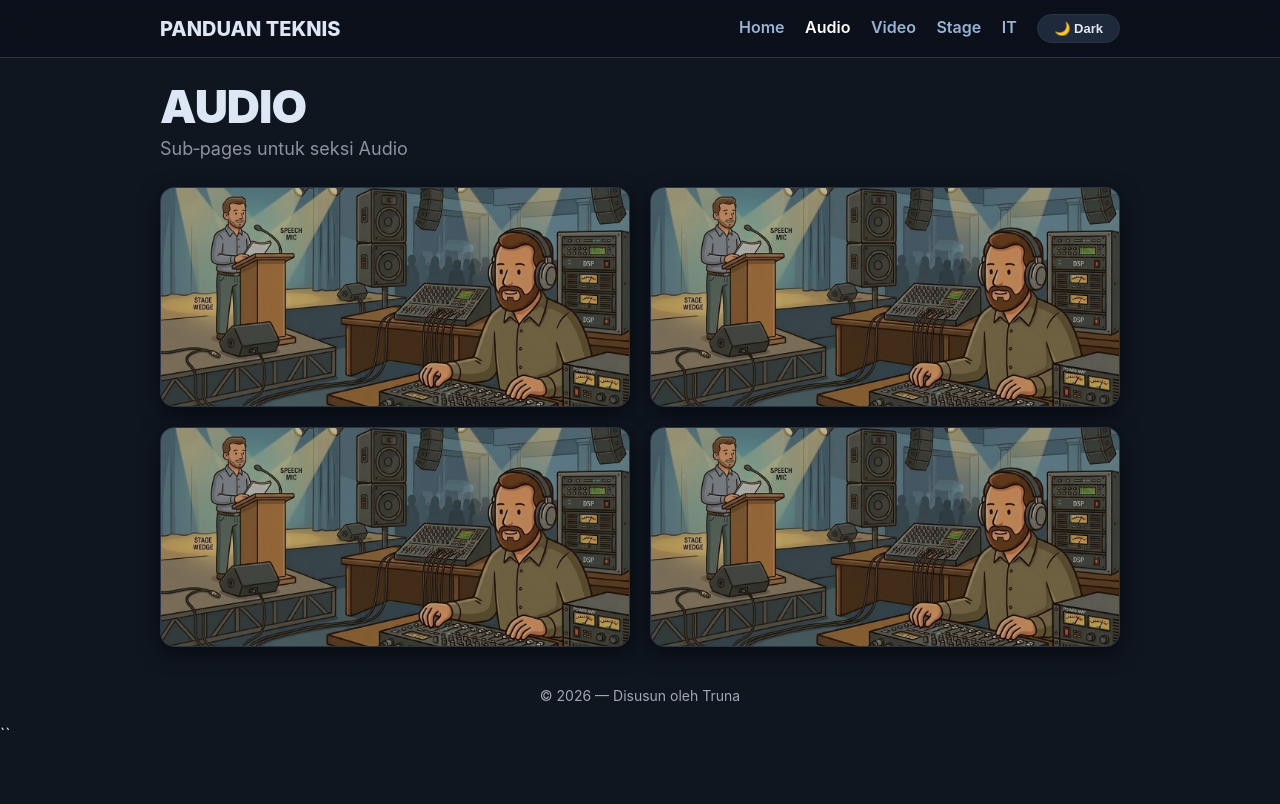
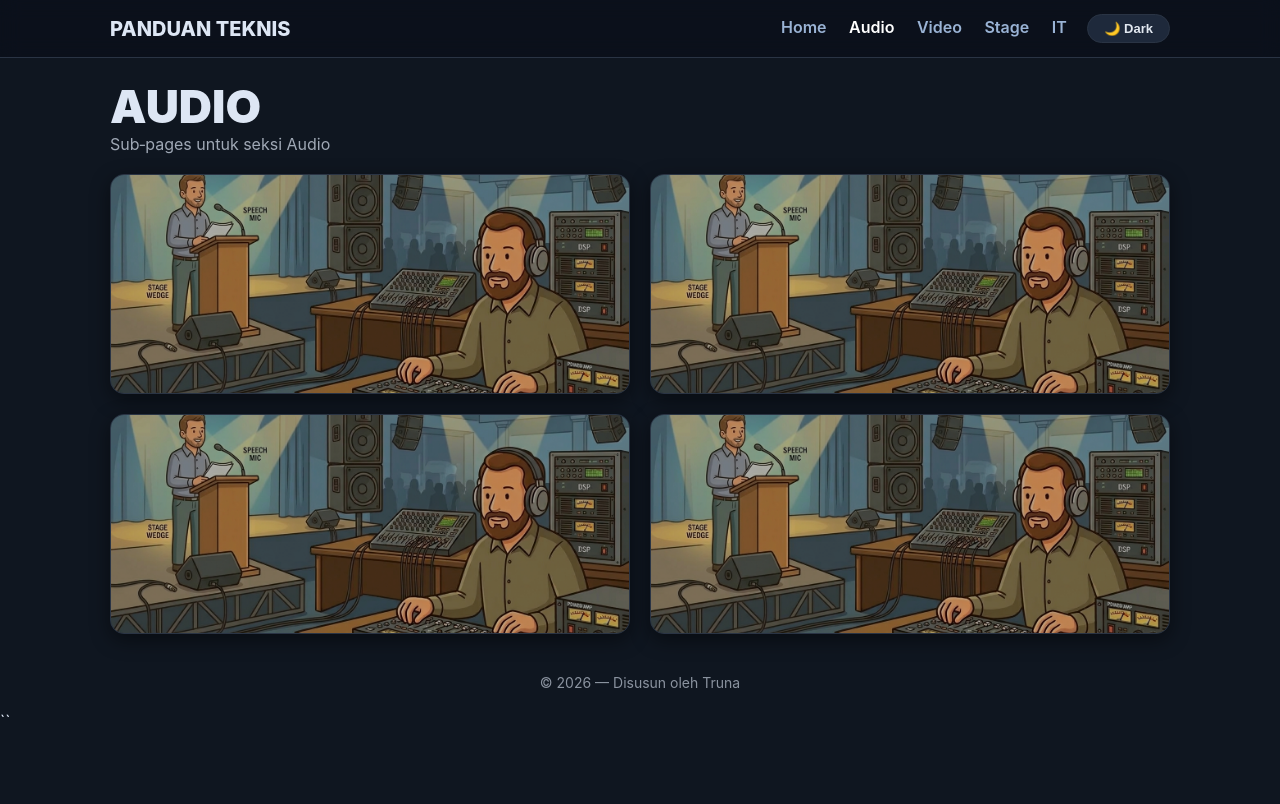
Before and after one commit to trunap/avja, a PHP site: page /audio.html in a window 1280 px wide. After the commit the page ends 717 px from the top, so only its background shows below. Run offline with PHP 8.4, Linux system fonts and the light colour scheme.

Commit message:
Update style.css

```diff
--- a/assets/style.css
+++ b/assets/style.css
@@ -1,19 +1,18 @@
 /* ---------- RESET ---------- */
-* {
-  margin: 0;
-  padding: 0;
-  box-sizing: border-box;
-}
+* { margin: 0; padding: 0; box-sizing: border-box; }
 
+/* ---------- COLOR SYSTEM ---------- */
 :root {
   --bg: #0f1620;
-  --card: #1a2332ee;
+  --card: #1a2332dd;
   --line: #2a3444;
   --text: #dde6f4;
 
-  --audio: #ffb84d;
-  --video: #4db7ff;
-  --stage: #da72ff;
+  --audio: #4DB7FF;    /* biru */
+  --video: #FFA64D;    /* orange */
+  --stage: #C48A4D;    /* coklat */
+  --it: #B46DFF;       /* ungu */
+  --apendiks: #ffffff; /* putih */
 }
 
 /* ---------- BODY ---------- */
@@ -21,8 +20,8 @@ body {
   background: var(--bg);
   color: var(--text);
   font-family: "Inter", Arial, sans-serif;
+  transition: .3s ease;
   padding-bottom: 60px;
-  transition: .3s ease;
 }
 
 /* ---------- NAV ---------- */
@@ -30,76 +29,64 @@ body {
   background: rgba(10, 15, 25, 0.65);
   backdrop-filter: blur(10px);
   border-bottom: 1px solid var(--line);
-  position: sticky;
-  top: 0;
-  z-index: 20;
+  position: sticky; top: 0; z-index: 50;
 }
 
 .navbar-inner {
-  max-width: 1000px;
+  max-width: 1100px;
   margin: auto;
   padding: 14px 20px;
-  display: flex;
-  justify-content: space-between;
-  align-items: center;
+  display: flex; justify-content: space-between; align-items: center;
 }
 
-.brand {
-  font-size: 20px;
-  font-weight: 800;
-  text-decoration: none;
-  color: var(--text);
-}
+.brand { font-size: 20px; font-weight: 800; color: var(--text); text-decoration: none; }
 
 .nav a {
+  margin-left: 18px;
+  font-weight: 600;
+  color: #9ab3d5;
+  text-decoration: none;
+  transition: .2s;
+}
+.nav a:hover, .nav a.active { color: #fff; }
+
+/* ---------- THEME TOGGLE ---------- */
+.theme-toggle {
+  cursor: pointer;
+  padding: 6px 16px;
+  border-radius: 999px;
+  border: 1px solid var(--line);
+  background: #1e293b;
+  color: #e2e8f0;
+  font-size: 13px;
+  font-weight: 700;
   margin-left: 16px;
-  font-weight: 600;
-  text-decoration: none;
-  color: #9ab3d5;
   transition: .25s;
 }
+.theme-toggle:hover { background: #334155; }
 
-.nav a.active,
-.nav a:hover {
-  color: #ffffff;
+/* ---------- LIGHT MODE ---------- */
+body.light {
+  --bg: #f3f5f9;
+  --card: #ffffff;
+  --line: #ccd4e1;
+  --text: #1e293b;
 }
+body.light .navbar { background: rgba(255,255,255,0.8); }
+body.light .theme-toggle { background: #e5e7eb; color:#1e293b; }
 
-/* ---------- CONTAINER ---------- */
-.container {
-  max-width: 1000px;
-  margin: auto;
-  padding: 20px;
+/* ---------- GRID CARD ---------- */
+.container { max-width: 1100px; margin: auto; padding: 20px; }
+
+.hero-title { font-size: 46px; font-weight: 900; }
+.hero-sub { opacity: .7; margin-bottom: 20px; }
+
+.hero-grid {
+  display: grid; gap: 20px;
+  margin-top: 18px;
 }
-
-/* ---------- HERO TITLE ---------- */
-.hero-title {
-  font-size: 46px;
-  font-weight: 900;
-  letter-spacing: -1px;
-}
-
-.hero-sub {
-  opacity: 0.6;
-  font-size: 18px;
-  margin-top: 4px;
-}
-
-/* ---------- GRID MENU ---------- */
-.hero-grid {
-  margin-top: 28px;
-  display: grid;
-  gap: 20px;
-}
-@media (min-width: 720px) {
-  .hero-grid {
-    grid-template-columns: repeat(2, 1fr);
-  }
-}
-
-.card {
-  display: block;
-  text-decoration: none;
-  color: inherit;
+@media(min-width:720px){
+  .hero-grid { grid-template-columns: repeat(2,1fr); }
 }
 
 .card-hero {
@@ -107,99 +94,40 @@ body {
   border-radius: 14px;
   overflow: hidden;
   min-height: 220px;
-  display: flex;
-  align-items: flex-end;
   border: 1px solid var(--line);
   background: var(--card);
-  box-shadow: 0 6px 20px #0008;
-  transition: .3s ease;
+  display: flex; align-items: flex-end;
+  transition: .3s;
+  box-shadow: 0 6px 20px #0007;
 }
-
-.card-hero:hover {
-  transform: scale(1.03);
-  box-shadow: 0 10px 26px #000c;
-}
+.card-hero:hover { transform: scale(1.02); }
 
 .card-hero img {
   position: absolute;
-  inset: 0;
-  width: 100%;
-  height: 100%;
+  inset:0; width:100%; height:100%;
   object-fit: cover;
-  filter: brightness(.75) saturate(1.1);
-  transition: .3s ease;
+  filter: brightness(.75) saturate(1.2);
+  transition: .35s;
 }
-
-.card-hero:hover img {
-  filter: brightness(1) saturate(1.25);
-}
+.card-hero:hover img { filter: brightness(1) saturate(1.3); }
 
 .label {
+  position: relative;
   z-index: 2;
-  font-size: 42px;
+  font-size: 38px;
   font-weight: 900;
-  color: white;
+  color: #fff;
   opacity: 0;
   transform: translateY(14px);
-  transition: .35s ease;
+  transition: .35s;
   text-shadow: 0 2px 12px #000;
 }
-
-.card-hero:hover .label {
-  opacity: 1;
-  transform: translateY(0);
-}
-
-/* ---------- MODERN DARK/LIGHT BUTTON ---------- */
-.theme-toggle {
-  cursor: pointer;
-  padding: 6px 16px;
-  border-radius: 999px;
-  font-size: 13px;
-  font-weight: 700;
-  border: 1px solid var(--line);
-  background: #1e293b;
-  color: #e2e8f0;
-  transition: .25s ease;
-  margin-left: 16px;
-}
-
-.theme-toggle:hover {
-  background: #334155;
-  border-color: #475569;
-}
-
-/* ---------- LIGHT MODE ---------- */
-body.light {
-  --bg: #f3f5f9;
-  --card: #ffffff;
-  --line: #d4d8df;
-  --text: #1b2533;
-}
-
-body.light .navbar {
-  background: rgba(255,255,255,0.8);
-  border-bottom: 1px solid #ccd4e1;
-}
-
-body.light .theme-toggle {
-  background: #e5e7eb;
-  color: #1e293b;
-  border-color: #cbd5e1;
-}
-
-body.light .theme-toggle:hover {
-  background: #f3f4f6;
-}
-
-body.light .card-hero img {
-  filter: brightness(.95);
-}
+.card-hero:hover .label { opacity: 1; transform: translateY(0); }
 
 /* ---------- FOOTER ---------- */
 footer {
   text-align: center;
-  opacity: 0.7;
+  opacity: .6;
   margin-top: 40px;
-  font-size: 14px;
+  font-size:14px;
 }
```
